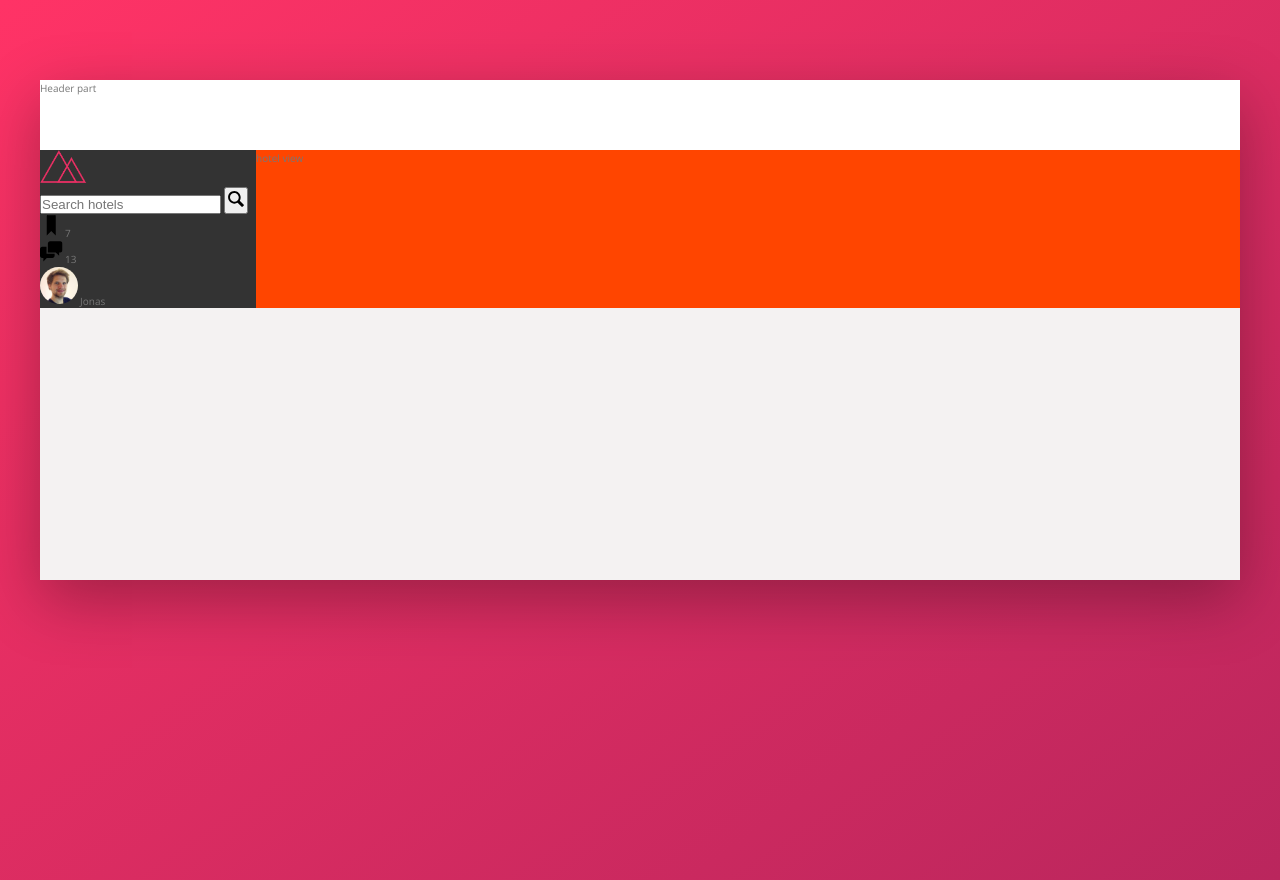
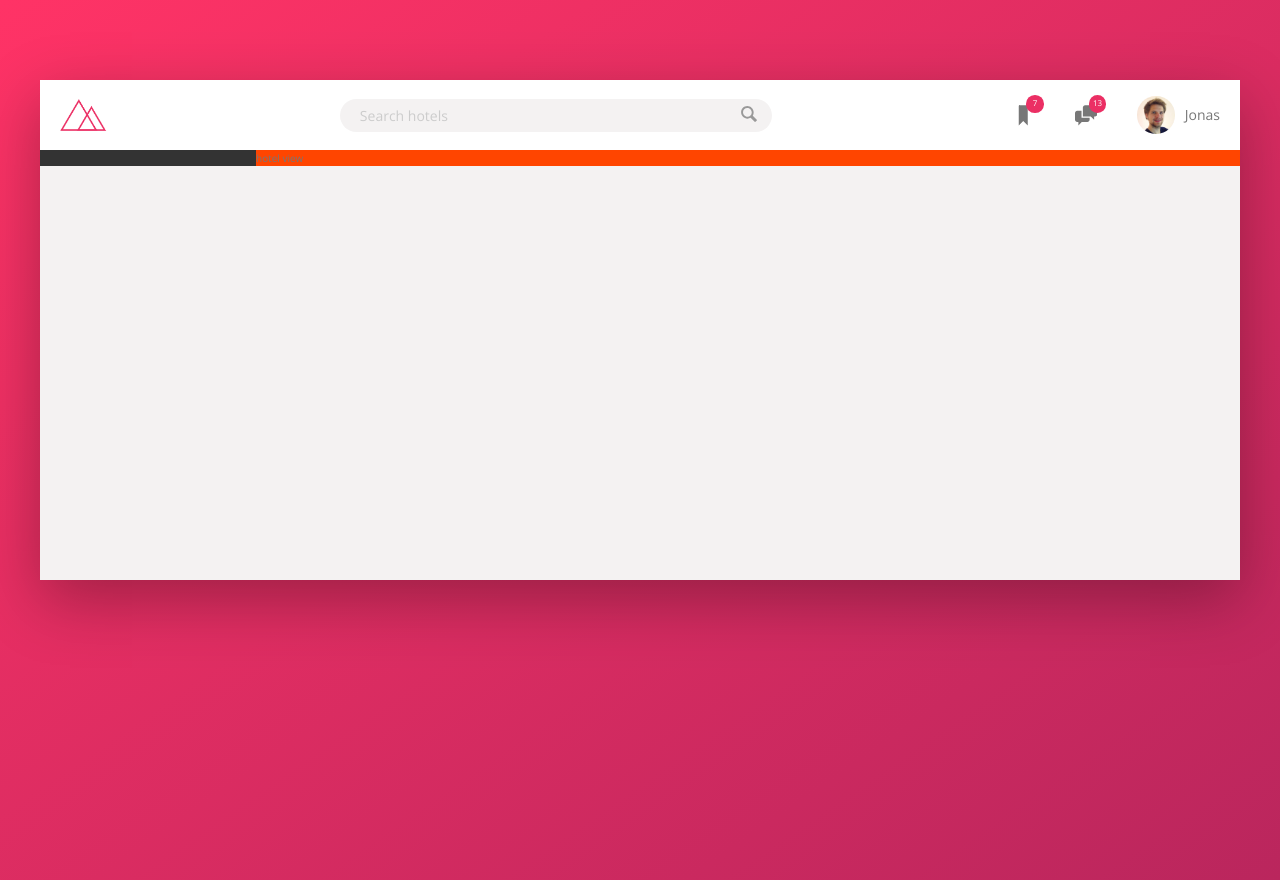
Before and after one commit to AhmedHelalAhmed/trillo, a website: page index.html in a window 1280 px wide. Drawn offline with nearby package versions, Linux system fonts and the light colour scheme.

Commit message:
✨ Add header

```diff
--- a/index.html
+++ b/index.html
@@ -12,10 +12,6 @@
     <body>
     <div class="container">
         <header class="header">
-            Header part
-        </header>
-        <div class="content">
-            <nav class="sidebar">
             <img src="img/logo.png" alt="trillo logo" class="logo">
             <form action="#" class="search">
                 <input type="text" class="search__input" placeholder="Search hotels">
@@ -45,6 +41,10 @@
                     <span class="user-nav__user-name">Jonas</span>
                 </div>
             </nav>
+        </header>
+        <div class="content">
+            <nav class="sidebar">
+
             </nav>
             <div class="main hotel-view">
                 hotel view
--- a/sass/_component.scss
+++ b/sass/_component.scss
@@ -2,24 +2,65 @@
 // LOGO
 .logo {
   height: 3.25rem;
+  margin-left: 2rem;
 }
 
 
 ////////////////////////////////////////
 // SEARCH
 .search {
+  //background-color: orangered;
+  flex: 0 0 40%;
+
+  display: flex;
+  justify-content: center;
+  align-items: center;
 
   &__input {
+    font-family: inherit;
+    font-size: inherit;
+    color: inherit;
+    background-color: var(--color-grey-light-2);
+    border: none;
+    padding: .7rem 2rem;
+    border-radius: 100px;
+    width: 90%;
+    transition: all .2s;
+    margin-right: -3.25rem;
 
+    &:focus {
+      outline: none;
+      width: 100%;
+      background-color: var(--color-grey-light-3);
+    }
+
+    &::-webkit-input-placeholder {
+      font-weight: 100;
+      color: var(--color-grey-light-4);
+    }
+  }
+
+  &input:focus + &__button {
+    background-color: var(--color-grey-light-3);
   }
 
   &__button {
+    border: none;
+    background-color: var(--color-grey-light-2);
 
+    &:focus {
+      outline: none;
+    }
+
+    &:active {
+      transform: translateY(2px);
+    }
   }
 
   &__icon {
     height: 2rem;
     width: 2rem;
+    fill: var(--color-grey-dark-3);
   }
 }
 
@@ -27,22 +68,54 @@
 ////////////////////////////////////////
 // USER NAVIGATION
 .user-nav {
+  align-self: stretch; // to make it take all spaces for hover
+
+  //background-color: greenyellow;
+  display: flex;
+  align-items: center;
+
+  // all direct children
+  & > * {
+    padding: 0 2rem;
+    cursor: pointer;
+    height: 100%; // to make it take all spaces for hover
+    display: flex;
+    align-items: center;
+  }
+
+  & > *:hover {
+    background-color: var(--color-grey-light-2);
+  }
 
   &__icon-box {
+    position: relative;
   }
 
   &__icon {
     height: 2.25rem;
     width: 2.25rem;
+    fill: var(--color-grey-dark-2);
   }
 
   &__notification {
+    font-size: .8rem;
+    height: 1.75rem;
+    width: 1.75rem;
+    border-radius: 50%;
+    background-color: var(--color-primary);
+    color: #fff;
+    position: absolute;
+    top: 1.5rem;
+    right: 1.1rem;
 
+    display: flex;
+    justify-content: center;
+    align-items: center;
   }
 
   &__user-photo {
     height: 3.75rem;
     border-radius: 50%;
+    margin-right: 1rem;
   }
-
 }
--- a/sass/_layout.scss
+++ b/sass/_layout.scss
@@ -9,9 +9,13 @@
 }
 
 .header {
+  font-size: 1.4rem;
   height: 7rem;
   background-color: #fff;
   border-bottom: var(--color-grey-light-2);
+  display: flex;
+  justify-content: space-between;
+  align-items: center;
 }
 
 .content {
```
Also changed, not shown: css/style.css. Lines whose indentation alone changed are shown as unchanged.
